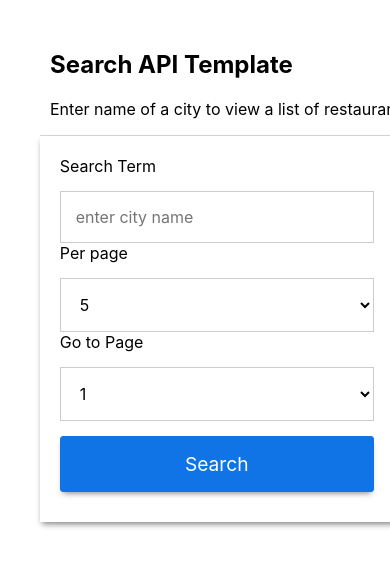
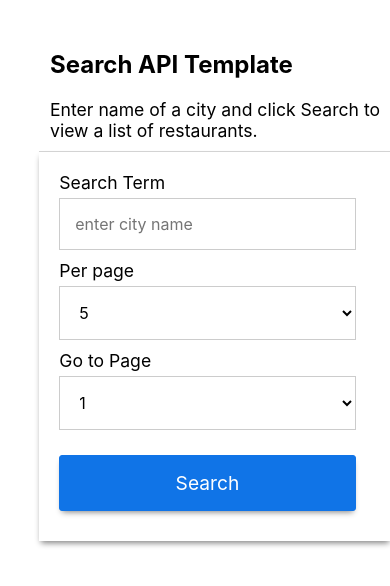
Before and after one commit to goutampatnaik/react-api-lookup-template, a React (Create React App) app: page / in a window 390 px wide. Shown: the top 586 px of the page. Built offline with nearby package versions, Linux system fonts and the light colour scheme.

Commit message:
Show loading message when fetching records. UI fixes.

```diff
--- a/src/App.css
+++ b/src/App.css
@@ -13,12 +13,36 @@ p {
 
 @media (max-width: 500px) {
 	.App {
-		width: 100%;
+		width: 95%;
+	}
+
+	p,
+	label,
+	input,
+	select {
+		font-size: 1.1rem;
+		margin-bottom: 10px;
+	}
+
+	button {
+		font-size: 1.2rem !important;
 	}
 }
 
 @media (min-width: 501px) and (max-width: 1100px) {
 	.App {
-		width: 90%;
+		width: 70%;
+	}
+
+	p,
+	label,
+	input,
+	select {
+		font-size: 1.1rem;
+		margin-bottom: 10px;
+	}
+
+	button {
+		font-size: 1.2rem !important;
 	}
 }
--- a/src/App.js
+++ b/src/App.js
@@ -7,7 +7,7 @@ function App() {
 	return (
 		<div className="App">
 			<h2>Search API Template</h2>
-			<p>Enter name of a city to view a list of restaurants.</p>
+			<p>Enter name of a city and click Search to view a list of restaurants.</p>
 			<DisplayList />
 		</div>
 	);
--- a/src/components/displayList/displayItem/displayItem.js
+++ b/src/components/displayList/displayItem/displayItem.js
@@ -7,7 +7,7 @@ function DisplayItem({ name, address, city, image_url }) {
 		<div className={classes.DisplayItem}>
 			<img src={image_url} alt={name} />
 			<div className={classes.Info}>
-				<label>{name}</label>
+				<label className={classes.Name}>{name}</label>
 				<label>{address}</label>
 				<label>{city}</label>
 			</div>
--- a/src/components/displayList/displayItem/displayItem.module.scss
+++ b/src/components/displayList/displayItem/displayItem.module.scss
@@ -5,15 +5,21 @@
 	margin: 10px;
 	width: 30%;
 	box-sizing: border-box;
-	height: 210px;
+	height: 240px;
 
 	label {
 		display: block;
-		line-height: 1.5rem;
+		font-size: 0.9rem;
+	}
+
+	label.Name {
+		font-size: 1.1rem;
+		margin-bottom: 10px;
 	}
 
 	img {
 		width: 100%;
+		height: 100%;
 	}
 
 	.Info {
@@ -30,7 +36,14 @@
 
 @media (max-width: 500px) {
 	.DisplayItem {
-		width: 90%;
+		width: 95%;
 		height: 315px;
+		margin: 15px auto;
 	}
 }
+
+@media (min-width: 501px) and (max-width: 800px) {
+	.DisplayItem {
+		width: 40%;
+	}
+}
--- a/src/components/displayList/displayList.js
+++ b/src/components/displayList/displayList.js
@@ -21,10 +21,12 @@ function DisplayList(props) {
 
 	// Initially set results to null
 	const [resultList, setResultList] = useState(null);
+	const [loading, setLoading] = useState(false);
 
 	useEffect(() => {
 		// No need to proceed if search term not provided
 		if (!searchQuery.searchTerm) return;
+		setLoading(true);
 
 		// Set API dynamic query based on searchQuery
 		const url = API_URL.replace(SEARCH_TERM, searchQuery.searchTerm)
@@ -35,6 +37,7 @@ function DisplayList(props) {
 		fetch(url)
 			.then(response => response.json())
 			.then(response => {
+				setLoading(false);
 				const results = response.restaurants;
 				setResultList(
 					// Prepare object from as many properties as required in the app
@@ -47,7 +50,10 @@ function DisplayList(props) {
 					}))
 				);
 			})
-			.catch(error => console.error(error));
+			.catch(error => {
+				setLoading(false);
+				console.error(error);
+			});
 	}, [searchQuery]);
 
 	const onClickHandler = searchObject => {
@@ -75,7 +81,13 @@ function DisplayList(props) {
 	return (
 		<div className={classes.Container}>
 			<Search clickHandler={onClickHandler} />
-			<div className={classes.DisplayLayout}>{result}</div>
+			<div className={classes.DisplayLayout}>
+				{loading ? (
+					<p>Please wait while we fetch your search results...</p>
+				) : (
+					result
+				)}
+			</div>
 		</div>
 	);
 }
--- a/src/components/displayList/displayList.module.css
+++ b/src/components/displayList/displayList.module.css
@@ -1,10 +1,10 @@
 .Container {
 	margin: 10px auto;
 	width: 95%;
+	box-sizing: border-box;
 }
 
 .DisplayLayout {
-	margin: 10px auto;
 	display: flex;
 	flex-direction: row;
 	flex-wrap: wrap;
--- a/src/components/search/search.module.css
+++ b/src/components/search/search.module.css
@@ -41,11 +41,16 @@ select {
 }
 
 @media (max-width: 500px) {
-	.Button,
+	.Button {
+		width: 95%;
+		padding: 15px;
+		margin-top: 15px;
+	}
+
 	input,
 	select {
 		width: 95%;
 		padding: 15px;
-		margin-top: 15px;
+		margin-top: 5px;
 	}
 }
```
